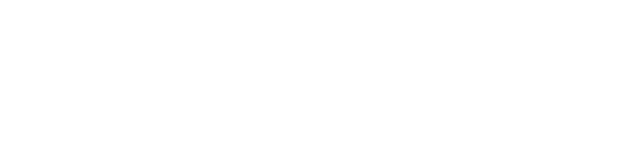
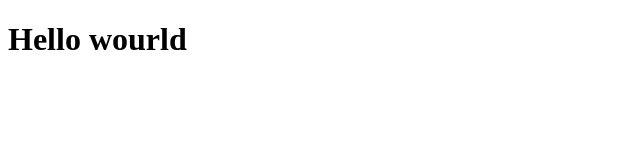
Before and after one commit to NazarZhuvaka/git, a plain HTML site: page index.html in a window 1280 px wide. Shown: the whole page, without its empty margins (0-640 px from the left). Drawn offline with Linux system fonts and the light colour scheme.

Commit message:
main page

```diff
--- a/index.html
+++ b/index.html
@@ -6,6 +6,6 @@
     <title>Git</title>
 </head>
 <body>
-
+    <h1>Hello wourld</h1>
 </body>
 </html>
```
